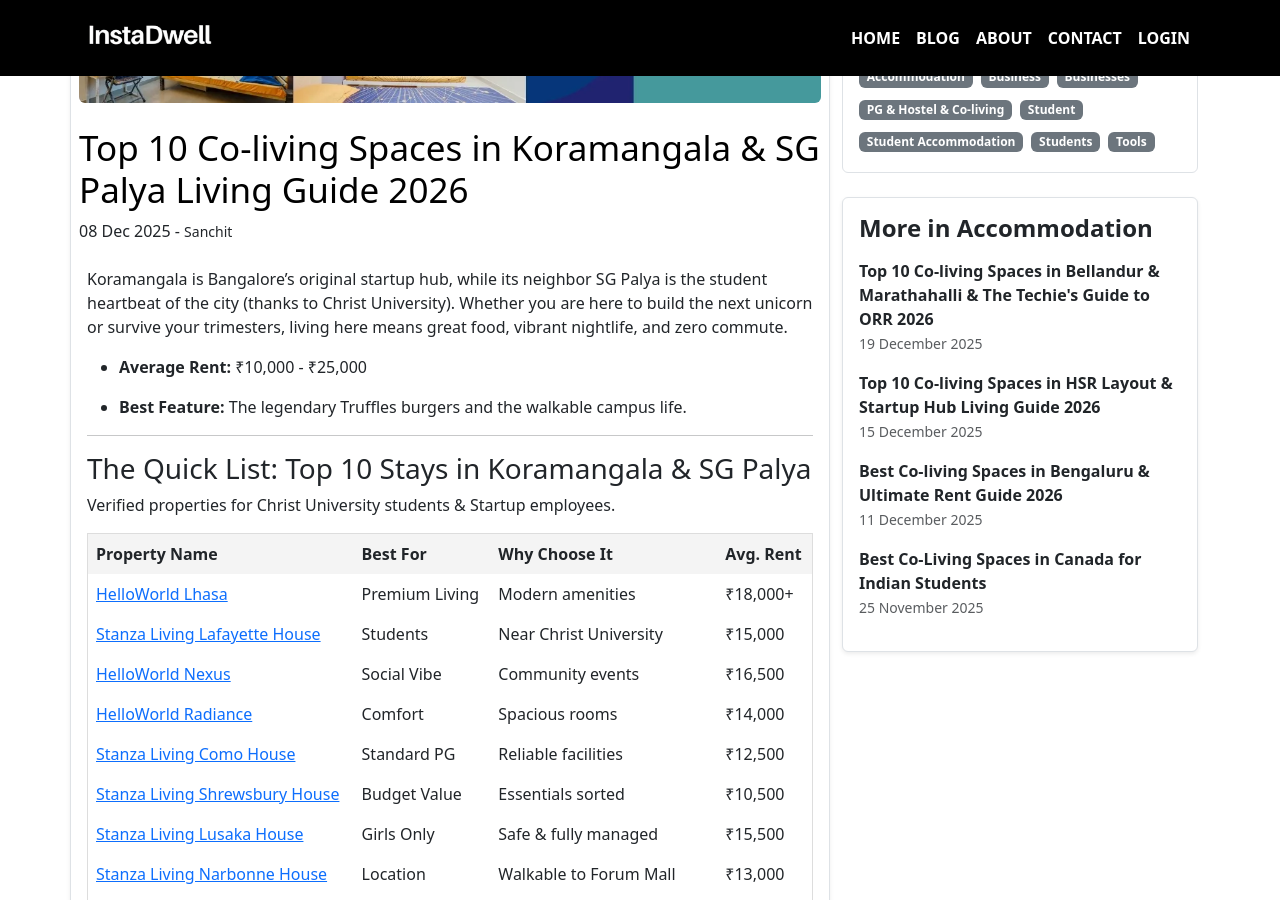
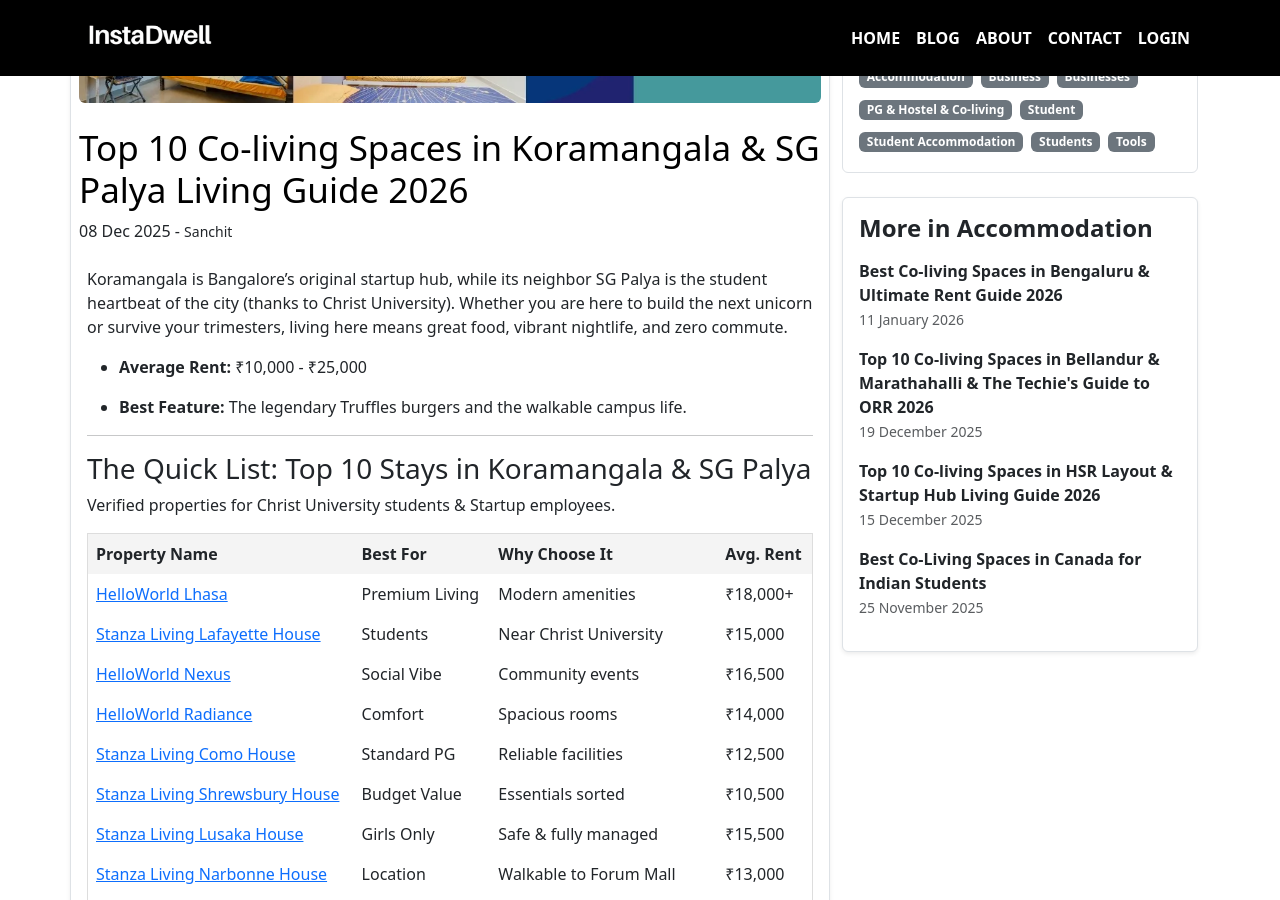
Before and after one commit to instadw/instadwell-blog, a Jekyll site: the page built from _posts/2025-12-08-top-10-co-living-spaces-in-koramangala-and-sg-palya-living-guide-2026.md, in a window 1280 px wide and 900 px high, scrolled down 390 px. Built offline with Jekyll 4.4.1, drawn with Linux system fonts in a browser that asks for light colours.

Commit message:
Update and rename 2025-12-11-best-co-living-spaces-in-bengaluru-and-ultimate-rent-guide-2026.md to 2026-1-11-best-co-living-spaces-in-bengaluru-and-ultimate-rent-guide-2026.md

```diff
--- a/_posts/2025-12-11-best-co-living-spaces-in-bengaluru-and-ultimate-rent-guide-2026.md
+++ b/_posts/2026-1-11-best-co-living-spaces-in-bengaluru-and-ultimate-rent-guide-2026.md
@@ -6,7 +6,7 @@
 permalink: /:title
 author: Sanchit
 category: Accommodation
-date: 2025-12-11T09:14:00.000+05:30
+date: 2026-1-11T09:14:00.000+05:30
 ---
 
 Bengaluru's rental market is notorious for high deposits and "interview-based" selections, but the co-living sector tells a different story. While a private flat in Koramangala can cost ₹40,000+, you can find fully managed, furnished studios in the same area for ₹25,000, or budget student stays in Soladevanahalli for as low as ₹6,500.
```
